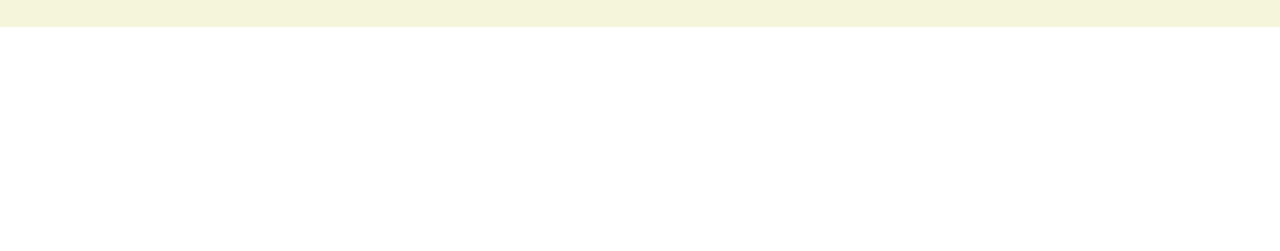
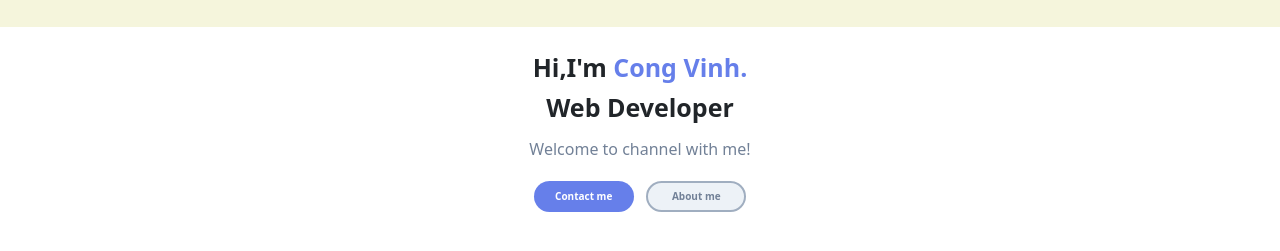
Before and after one commit to Vinhdev04/BlogDev, a plain HTML site: page index.html in a window 1280 px wide. Shown: the part 73-324 px from the top of the page. Drawn offline with nearby package versions, Linux system fonts and the light colour scheme.

Commit message:
upload source code feature-blog

```diff
--- a/assets/css/style.css
+++ b/assets/css/style.css
@@ -174,4 +174,69 @@
   cursor: pointer;
 }
 
-/* *----------- header* -----------*/
+/* *----------- * blog * -----------*/
+.blog-info {
+  display: flex;
+  align-items: center;
+  justify-content: space-around;
+  padding-top: 2rem;
+  text-align: center;
+  /* background-color: var(--bg-primary); */
+  padding-bottom: 2rem;
+}
+
+.blog-info .blog-content .blog-title {
+  margin-bottom: 1rem;
+  line-height: 1.6;
+}
+
+.blog-info .blog-content .blog-title strong {
+  color: var(--accent-color);
+  font-weight: 700;
+}
+
+.blog-info .blog-content .blog-desc {
+  color: var(--bg-secondary);
+  margin-bottom: 2rem;
+  font-size: 1.6rem;
+}
+
+.blog-info .blog-content .blog-control {
+  margin: 20px;
+}
+
+.blog-control .btn {
+  min-width: 10rem;
+  border-radius: 40px;
+}
+
+.blog-control .btn-primary {
+  background: var(--accent-color);
+  color: var(--white-color);
+  padding: 0.8rem 1.2rem;
+  border: 0;
+  font-weight: bold;
+}
+
+.blog-control .btn-primary:hover {
+  background-color: var(--bg-secondary);
+  color: var(--action-secondary);
+  /* border: 0; */
+}
+
+.blog-control .btn-secondary {
+  background: var(--action-secondary);
+  color: var(--bg-secondary);
+  padding: 0.6rem 1.2rem;
+  margin-left: 1rem;
+  border: 2px solid var(--bg-tertiary);
+  font-weight: bold;
+}
+
+.blog-control .btn-secondary:hover {
+  border-color: var(--accent-color);
+}
+
+.blog-info .blog-right {
+  display: none;
+}
--- a/index.html
+++ b/index.html
@@ -137,7 +137,30 @@
     <!-- * end: header * -->
 
     <!-- * start: main * -->
-    <main></main>
+    <main>
+      <div class="blog-info">
+        <div class="blog-content col-12 col-sm-6 col-xl-6 col-lg-6 col-xl-6">
+          <h1 class="blog-title">
+            <b>Hi,I'm</b><strong> Cong Vinh.</strong> <br /><b>Web Developer</b>
+          </h1>
+          <p class="blog-desc">Welcome to channel with me!</p>
+          <div class="blog-control">
+            <button class="btn btn-primary">Contact me</button>
+            <button class="btn btn-secondary">About me</button>
+          </div>
+        </div>
+
+        <div class="blog-right col-12 col-sm-6 col-xl-6 col-lg-6 col-xl-6">
+          <div class="blog-wrap">
+            <img
+              src="./assets/images/pcv.png "
+              alt="Phạm Công Vinh"
+              class="blog-img"
+            />
+          </div>
+        </div>
+      </div>
+    </main>
     <!-- * end: main * -->
     <script type="module" src="./assets/js/script.js"></script>
     <script
```
Also changed, not shown: assets/images/pcv.png (added).
